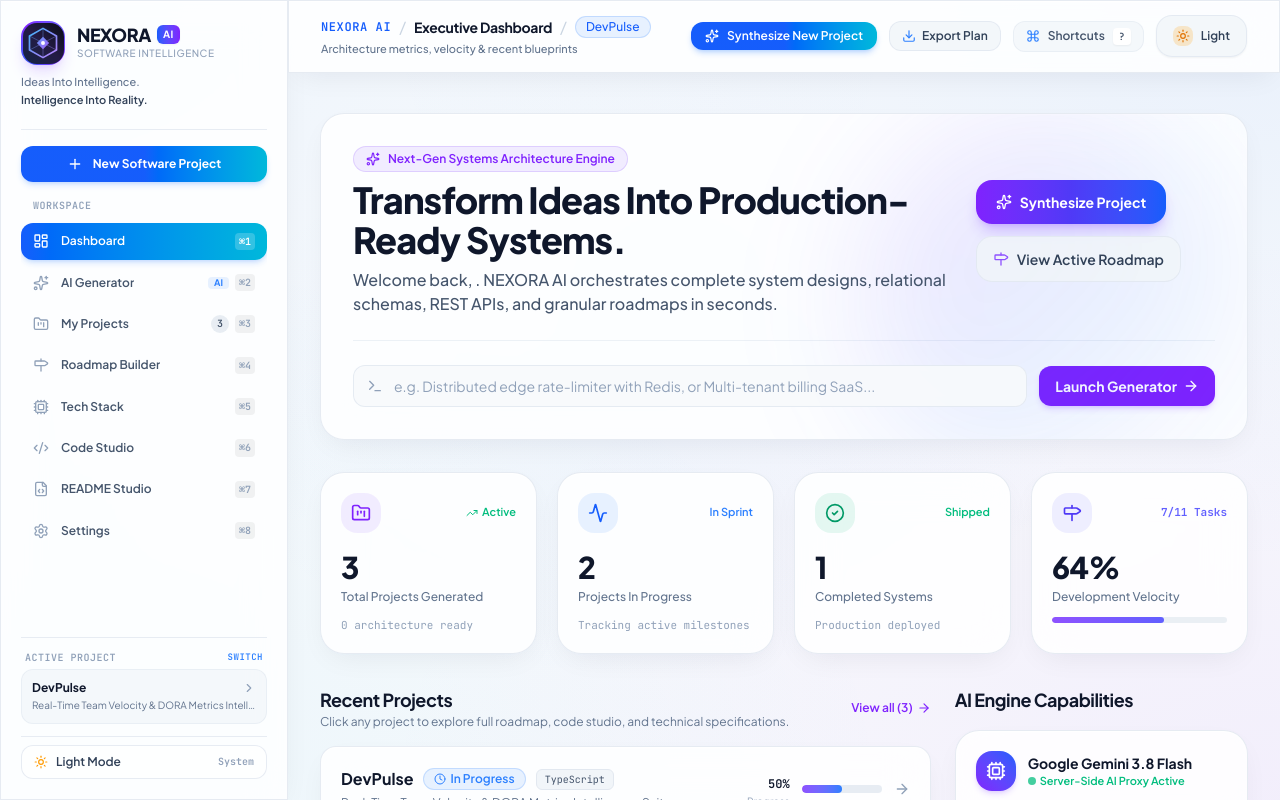
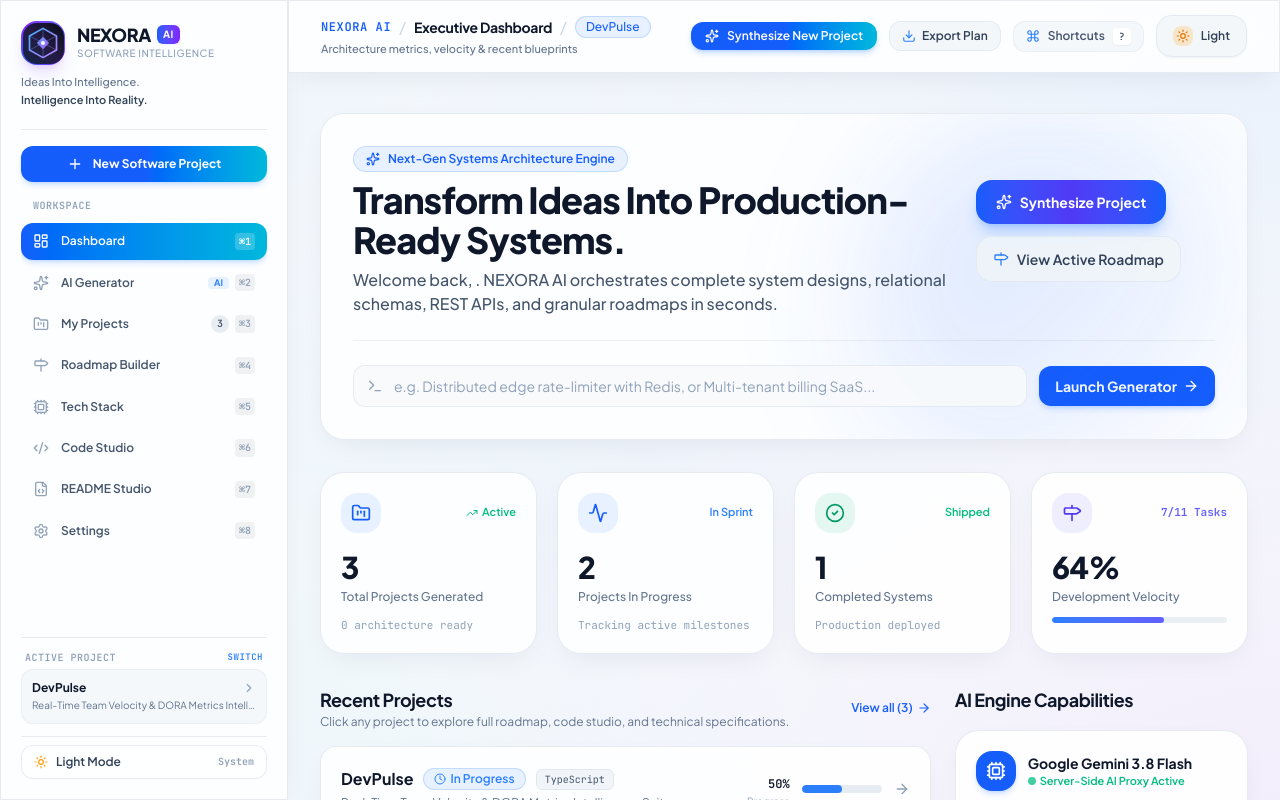
Before and after one commit to dionstacey03-dev/nexora-ai, a React (Vite) app: page / in a window 1280 px wide. Built offline with nearby package versions, Linux system fonts and the light colour scheme.

Commit message:
Replace remaining violet UI accents with electric blue

```diff
--- a/src/components/dashboard/DashboardHome.tsx
+++ b/src/components/dashboard/DashboardHome.tsx
@@ -68,7 +68,7 @@ export const DashboardHome: React.FC = () => {
         );
       case 'architecture_ready':
         return (
-          <span className="inline-flex items-center gap-1 px-2.5 py-0.5 rounded-full text-xs font-semibold bg-violet-500/10 text-violet-500 border border-violet-500/20">
+          <span className="inline-flex items-center gap-1 px-2.5 py-0.5 rounded-full text-xs font-semibold bg-blue-500/10 text-blue-500 border border-blue-500/20">
             <Cpu className="w-3 h-3" /> Architecture Ready
           </span>
         );
@@ -97,11 +97,11 @@ export const DashboardHome: React.FC = () => {
     <div className="max-w-7xl mx-auto px-4 sm:px-6 lg:px-8 py-6 space-y-8 animate-fade-in">
       {/* 1. Welcome Section */}
       <div className="relative overflow-hidden rounded-3xl p-6 sm:p-8 glass-surface border border-slate-200/80 dark:border-white/10 shadow-xl">
-        <div className="absolute top-0 right-0 w-96 h-96 bg-gradient-to-br from-violet-600/15 via-blue-600/10 to-transparent blur-3xl pointer-events-none rounded-full" />
+        <div className="absolute top-0 right-0 w-96 h-96 bg-gradient-to-br from-blue-600/15 via-blue-600/10 to-transparent blur-3xl pointer-events-none rounded-full" />
 
         <div className="relative z-10 flex flex-col lg:flex-row items-start lg:items-center justify-between gap-6">
           <div className="space-y-2 max-w-2xl">
-            <div className="inline-flex items-center gap-2 px-3 py-1 rounded-full bg-violet-500/10 dark:bg-violet-500/20 text-violet-600 dark:text-violet-300 border border-violet-500/20 text-xs font-semibold">
+            <div className="inline-flex items-center gap-2 px-3 py-1 rounded-full bg-blue-500/10 dark:bg-blue-500/20 text-blue-600 dark:text-blue-300 border border-blue-500/20 text-xs font-semibold">
               <Sparkles className="w-3.5 h-3.5" />
               <span>Next-Gen Systems Architecture Engine</span>
             </div>
@@ -109,7 +109,7 @@ export const DashboardHome: React.FC = () => {
               Transform Ideas Into Production-Ready Systems.
             </h1>
             <p className="text-sm sm:text-base text-slate-600 dark:text-slate-300 font-medium">
-              Welcome back, <span className="font-semibold text-violet-600 dark:text-violet-400">{userSettings.userProfile.name}</span>.
+              Welcome back, <span className="font-semibold text-blue-600 dark:text-blue-400">{userSettings.userProfile.name}</span>.
               NEXORA AI orchestrates complete system designs, relational schemas, REST APIs, and granular roadmaps in seconds.
             </p>
           </div>
@@ -117,7 +117,7 @@ export const DashboardHome: React.FC = () => {
           <div className="flex flex-wrap items-center gap-3">
             <button
               onClick={() => setActiveTab('generator')}
-              className="flex items-center gap-2 px-5 py-3 rounded-2xl text-sm font-bold text-white bg-gradient-to-r from-violet-600 via-indigo-600 to-blue-600 hover:opacity-95 shadow-lg shadow-violet-500/30 transition-all cursor-pointer hover:scale-[1.02]"
+              className="flex items-center gap-2 px-5 py-3 rounded-2xl text-sm font-bold text-white bg-gradient-to-r from-blue-600 via-indigo-600 to-blue-600 hover:opacity-95 shadow-lg shadow-blue-500/30 transition-all cursor-pointer hover:scale-[1.02]"
             >
               <Sparkles className="w-4 h-4" />
               <span>Synthesize Project</span>
@@ -126,7 +126,7 @@ export const DashboardHome: React.FC = () => {
               onClick={() => setActiveTab('roadmap')}
               className="flex items-center gap-2 px-4 py-3 rounded-2xl text-sm font-semibold text-slate-700 dark:text-slate-200 bg-slate-100/80 dark:bg-white/[0.06] hover:bg-slate-200/80 dark:hover:bg-white/[0.1] border border-slate-200/80 dark:border-white/10 transition-all cursor-pointer"
             >
-              <Milestone className="w-4 h-4 text-violet-500" />
+              <Milestone className="w-4 h-4 text-blue-500" />
               <span>View Active Roadmap</span>
             </button>
           </div>
@@ -143,12 +143,12 @@ export const DashboardHome: React.FC = () => {
               value={quickIdea}
               onChange={(e) => setQuickIdea(e.target.value)}
               placeholder="e.g. Distributed edge rate-limiter with Redis, or Multi-tenant billing SaaS..."
-              className="w-full pl-10 pr-4 py-2.5 rounded-xl text-xs sm:text-sm bg-slate-50/90 dark:bg-slate-900/90 border border-slate-200/80 dark:border-white/15 text-slate-900 dark:text-white placeholder:text-slate-400 focus:outline-hidden focus:ring-2 focus:ring-violet-500 transition-all"
+              className="w-full pl-10 pr-4 py-2.5 rounded-xl text-xs sm:text-sm bg-slate-50/90 dark:bg-slate-900/90 border border-slate-200/80 dark:border-white/15 text-slate-900 dark:text-white placeholder:text-slate-400 focus:outline-hidden focus:ring-2 focus:ring-blue-500 transition-all"
             />
           </div>
           <button
             type="submit"
-            className="w-full sm:w-auto px-4 py-2.5 rounded-xl text-xs sm:text-sm font-bold text-white bg-violet-600 hover:bg-violet-500 transition-all shrink-0 flex items-center justify-center gap-1.5 cursor-pointer shadow-md shadow-violet-500/20"
+            className="w-full sm:w-auto px-4 py-2.5 rounded-xl text-xs sm:text-sm font-bold text-white bg-blue-600 hover:bg-blue-500 transition-all shrink-0 flex items-center justify-center gap-1.5 cursor-pointer shadow-md shadow-blue-500/20"
           >
             <span>Launch Generator</span>
             <ArrowRight className="w-4 h-4" />
@@ -159,9 +159,9 @@ export const DashboardHome: React.FC = () => {
       {/* 2. Key Metrics Grid */}
       <div className="grid grid-cols-1 sm:grid-cols-2 lg:grid-cols-4 gap-4 sm:gap-5">
         {/* Total Projects */}
-        <div className="p-5 rounded-3xl glass-surface border border-slate-200/80 dark:border-white/10 shadow-sm relative group hover:border-violet-500/40 transition-all">
+        <div className="p-5 rounded-3xl glass-surface border border-slate-200/80 dark:border-white/10 shadow-sm relative group hover:border-blue-500/40 transition-all">
           <div className="flex items-center justify-between">
-            <div className="p-2.5 rounded-2xl bg-violet-500/10 text-violet-600 dark:text-violet-400">
+            <div className="p-2.5 rounded-2xl bg-blue-500/10 text-blue-600 dark:text-blue-400">
               <FolderKanban className="w-5 h-5" />
             </div>
             <span className="text-[11px] font-semibold text-emerald-500 flex items-center gap-1">
@@ -224,7 +224,7 @@ export const DashboardHome: React.FC = () => {
         </div>
 
         {/* Overall Completion Rate */}
-        <div className="p-5 rounded-3xl glass-surface border border-slate-200/80 dark:border-white/10 shadow-sm relative group hover:border-violet-500/40 transition-all">
+        <div className="p-5 rounded-3xl glass-surface border border-slate-200/80 dark:border-white/10 shadow-sm relative group hover:border-blue-500/40 transition-all">
           <div className="flex items-center justify-between">
             <div className="p-2.5 rounded-2xl bg-indigo-500/10 text-indigo-600 dark:text-indigo-400">
               <Milestone className="w-5 h-5" />
@@ -243,7 +243,7 @@ export const DashboardHome: React.FC = () => {
           </div>
           <div className="mt-3 w-full bg-slate-200/70 dark:bg-white/10 h-1.5 rounded-full overflow-hidden">
             <div
-              className="bg-gradient-to-r from-violet-500 to-indigo-500 h-full rounded-full transition-all duration-500"
+              className="bg-gradient-to-r from-blue-500 to-indigo-500 h-full rounded-full transition-all duration-500"
               style={{ width: `${Math.max(5, overallProgress)}%` }}
             />
           </div>
@@ -265,7 +265,7 @@ export const DashboardHome: React.FC = () => {
             </div>
             <button
               onClick={() => setActiveTab('projects')}
-              className="text-xs font-semibold text-violet-600 dark:text-violet-400 hover:underline flex items-center gap-1 cursor-pointer"
+              className="text-xs font-semibold text-blue-600 dark:text-blue-400 hover:underline flex items-center gap-1 cursor-pointer"
             >
               <span>View all ({projects.length})</span>
               <ArrowRight className="w-3.5 h-3.5" />
@@ -279,12 +279,12 @@ export const DashboardHome: React.FC = () => {
                 <div
                   key={project.id}
                   onClick={() => selectProject(project.id, 'roadmap')}
-                  className="p-5 rounded-2xl glass-surface border border-slate-200/80 dark:border-white/10 hover:border-violet-500/40 hover:shadow-lg transition-all duration-200 cursor-pointer group"
+                  className="p-5 rounded-2xl glass-surface border border-slate-200/80 dark:border-white/10 hover:border-blue-500/40 hover:shadow-lg transition-all duration-200 cursor-pointer group"
                 >
                   <div className="flex flex-col sm:flex-row sm:items-center justify-between gap-2">
                     <div className="space-y-1">
                       <div className="flex items-center gap-2.5">
-                        <h3 className="text-base font-bold text-slate-900 dark:text-white group-hover:text-violet-600 dark:group-hover:text-violet-400 transition-colors">
+                        <h3 className="text-base font-bold text-slate-900 dark:text-white group-hover:text-blue-600 dark:group-hover:text-blue-400 transition-colors">
                           {project.name}
                         </h3>
                         {getStatusBadge(project.status)}
@@ -306,11 +306,11 @@ export const DashboardHome: React.FC = () => {
                       </div>
                       <div className="w-20 bg-slate-200/80 dark:bg-white/10 h-2 rounded-full overflow-hidden">
                         <div
-                          className="bg-gradient-to-r from-violet-500 to-blue-500 h-full rounded-full transition-all duration-300"
+                          className="bg-gradient-to-r from-blue-500 to-blue-500 h-full rounded-full transition-all duration-300"
                           style={{ width: `${progress}%` }}
                         />
                       </div>
-                      <ArrowRight className="w-4 h-4 text-slate-400 group-hover:translate-x-1 group-hover:text-violet-500 transition-all" />
+                      <ArrowRight className="w-4 h-4 text-slate-400 group-hover:translate-x-1 group-hover:text-blue-500 transition-all" />
                     </div>
                   </div>
 
@@ -342,7 +342,7 @@ export const DashboardHome: React.FC = () => {
                           e.stopPropagation();
                           selectProject(project.id, 'readmestudio');
                         }}
-                        className="text-[11px] font-semibold text-violet-500 hover:text-violet-400 flex items-center gap-1"
+                        className="text-[11px] font-semibold text-blue-500 hover:text-blue-400 flex items-center gap-1"
                       >
                         <FileCode className="w-3 h-3" /> README
                       </button>
@@ -372,7 +372,7 @@ export const DashboardHome: React.FC = () => {
 
           <div className="p-5 rounded-3xl glass-surface border border-slate-200/80 dark:border-white/10 space-y-4">
             <div className="flex items-center gap-3">
-              <div className="w-10 h-10 rounded-2xl bg-gradient-to-tr from-violet-600 to-blue-600 text-white flex items-center justify-center shadow-md shadow-violet-500/20">
+              <div className="w-10 h-10 rounded-2xl bg-gradient-to-tr from-blue-600 to-blue-600 text-white flex items-center justify-center shadow-md shadow-blue-500/20">
                 <Cpu className="w-5 h-5" />
               </div>
               <div>
@@ -392,19 +392,19 @@ export const DashboardHome: React.FC = () => {
 
             <div className="space-y-2.5">
               <div className="flex items-start gap-2.5 text-xs text-slate-700 dark:text-slate-300">
-                <CheckCircle2 className="w-4 h-4 text-violet-500 shrink-0 mt-0.5" />
+                <CheckCircle2 className="w-4 h-4 text-blue-500 shrink-0 mt-0.5" />
                 <span><strong>Relational DB Schemas</strong>: Typed PostgreSQL/Drizzle entity definitions & foreign keys.</span>
               </div>
               <div className="flex items-start gap-2.5 text-xs text-slate-700 dark:text-slate-300">
-                <CheckCircle2 className="w-4 h-4 text-violet-500 shrink-0 mt-0.5" />
+                <CheckCircle2 className="w-4 h-4 text-blue-500 shrink-0 mt-0.5" />
                 <span><strong>REST & GraphQL APIs</strong>: Typed payload schemas and HTTP status specifications.</span>
               </div>
               <div className="flex items-start gap-2.5 text-xs text-slate-700 dark:text-slate-300">
-                <CheckCircle2 className="w-4 h-4 text-violet-500 shrink-0 mt-0.5" />
+                <CheckCircle2 className="w-4 h-4 text-blue-500 shrink-0 mt-0.5" />
                 <span><strong>Phased Roadmaps</strong>: Milestone estimation, sprint tasks, and timeline checklists.</span>
               </div>
               <div className="flex items-start gap-2.5 text-xs text-slate-700 dark:text-slate-300">
-                <CheckCircle2 className="w-4 h-4 text-violet-500 shrink-0 mt-0.5" />
+                <CheckCircle2 className="w-4 h-4 text-blue-500 shrink-0 mt-0.5" />
                 <span><strong>Starter Code</strong>: Express controllers, React components, and environment files.</span>
               </div>
             </div>
@@ -421,9 +421,9 @@ export const DashboardHome: React.FC = () => {
           </div>
 
           {/* Quick Stats Pill */}
-          <div className="p-4 rounded-2xl bg-gradient-to-br from-violet-600/10 via-indigo-600/10 to-blue-600/10 border border-violet-500/20 text-xs text-slate-700 dark:text-slate-300 space-y-1.5">
+          <div className="p-4 rounded-2xl bg-gradient-to-br from-blue-600/10 via-indigo-600/10 to-blue-600/10 border border-blue-500/20 text-xs text-slate-700 dark:text-slate-300 space-y-1.5">
             <div className="font-bold text-slate-900 dark:text-white flex items-center gap-1.5">
-              <Zap className="w-4 h-4 text-violet-500" />
+              <Zap className="w-4 h-4 text-blue-500" />
               <span>Architectural Philosophy</span>
             </div>
             <p className="text-[11px] text-slate-500 dark:text-slate-400">
```
